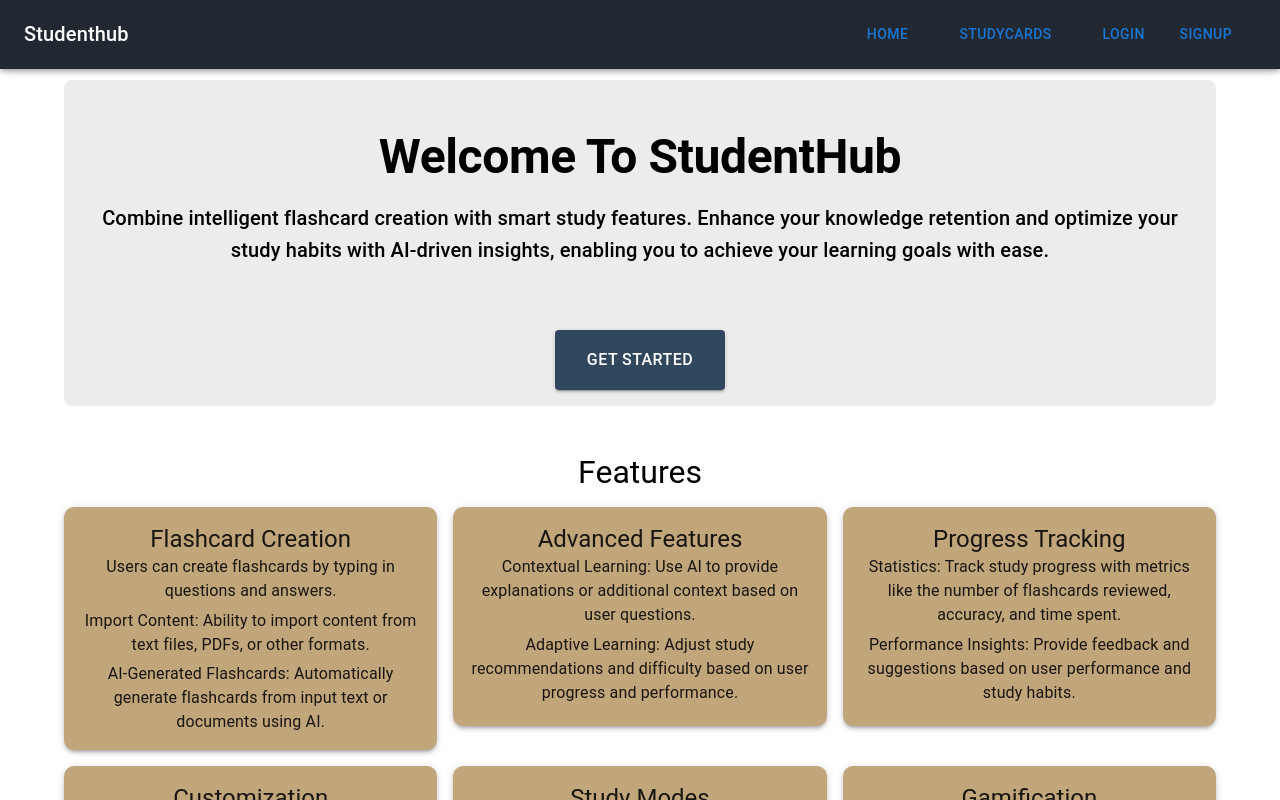
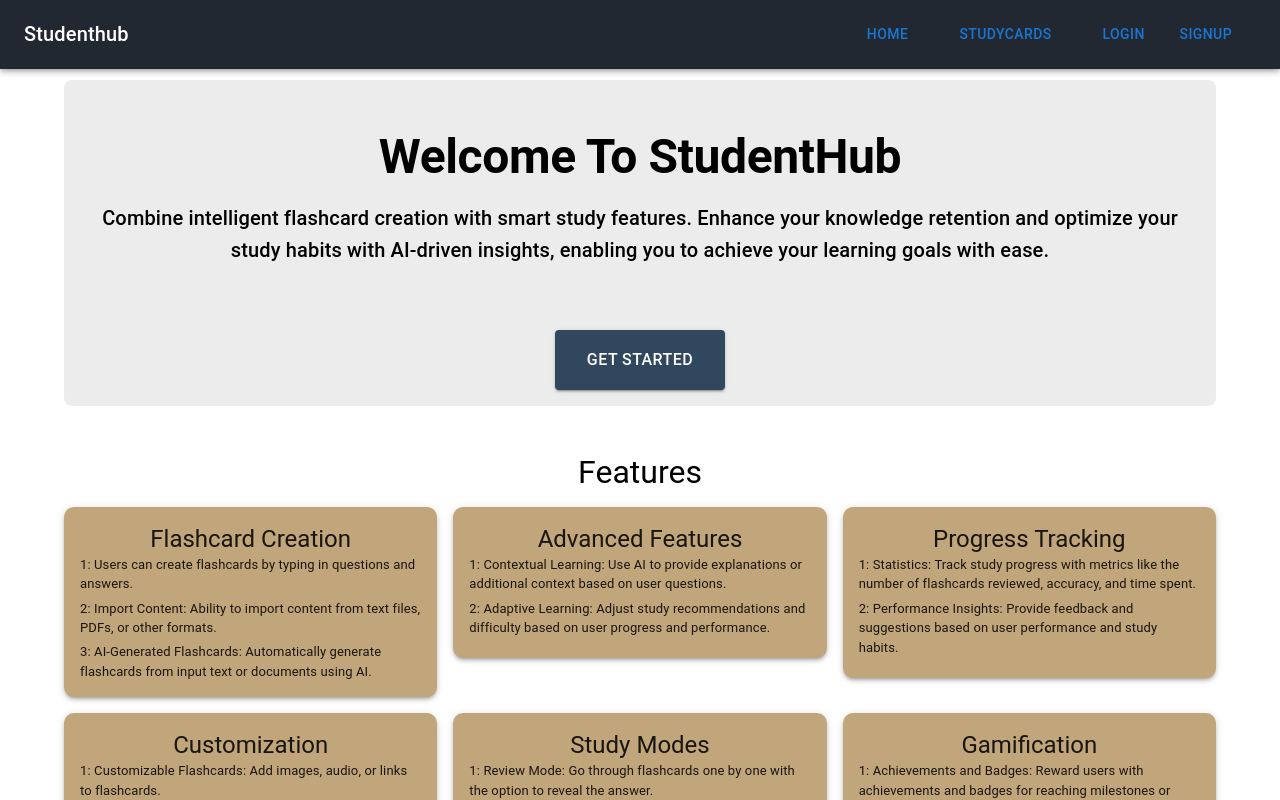
Before and after one commit to Abdul1013/Studenthub, a Next.js app: page / in a window 1280 px wide. Shown: the top 800 px of the page. Built offline with nearby package versions, Linux system fonts and the light colour scheme; no server answers.

Commit message:
enhanced landing page

```diff
--- a/app/FeatureSection.js
+++ b/app/FeatureSection.js
@@ -79,17 +79,17 @@ export const FeatureSection = () => {
             <Typography variant="h5" component="h6">
               {item.title}
             </Typography>
-            <Typography variant="body1" component="p" gutterBottom>
-              {item.feature1}
+            <Typography variant="body1" component="p" gutterBottom style={{textAlign: "left", fontSize: " small"}}>
+              1: {item.feature1}
             </Typography>
             {item.feature2 && (
-              <Typography variant="body1" component="p" gutterBottom>
-                {item.feature2}
+              <Typography variant="body1" component="p" gutterBottom style={{textAlign: "left", fontSize: " small"}}>
+                2: {item.feature2}
               </Typography>
             )}
             {item.feature3 && (
-              <Typography variant="body1" component="p">
-                {item.feature3}
+              <Typography variant="body1" component="p" style={{textAlign: "left", fontSize: " small"}}>
+                3: {item.feature3}
               </Typography>
             )}
             {/* <Button
```
